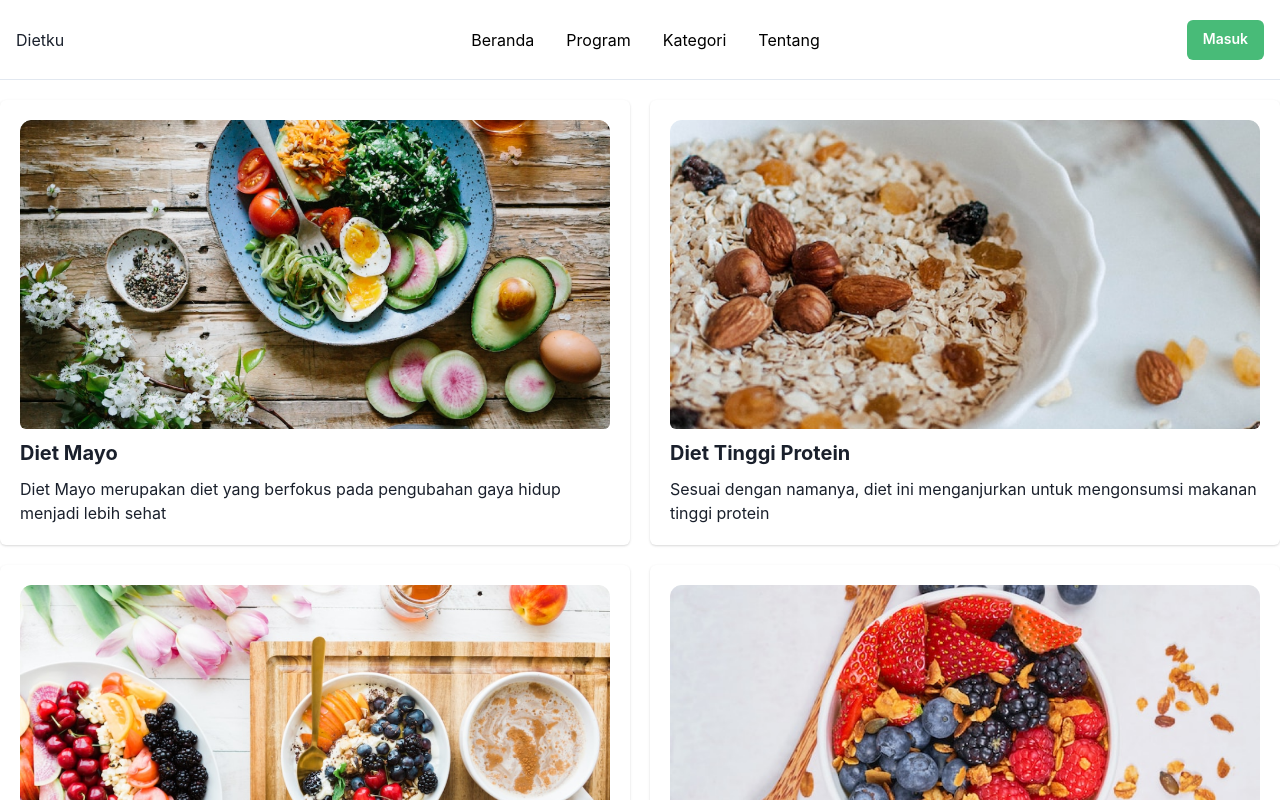
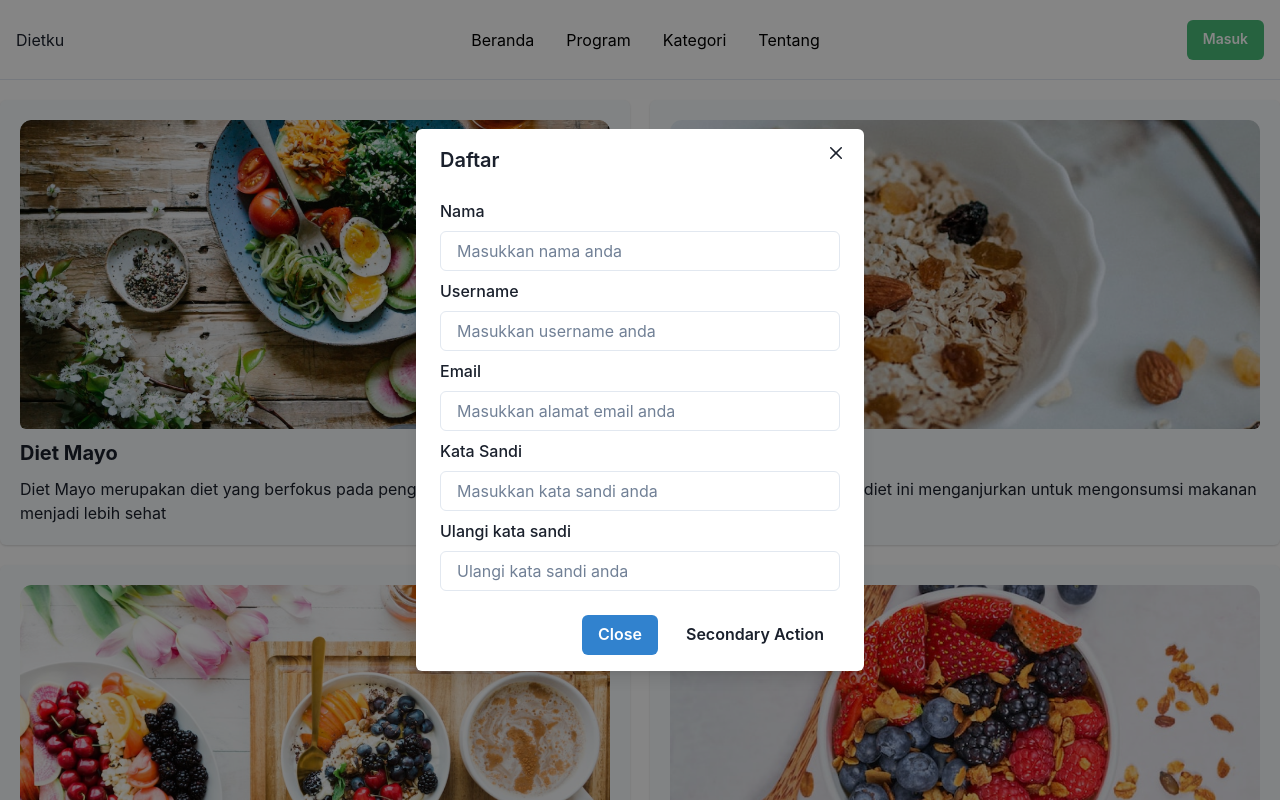
Before and after one commit to AndikaBayuS/dietku-frontend, a Next.js app: page /program in a window 1280 px wide. Both pictures are taken after a click on the button "Masuk". Shown: the top 800 px of the page. Built offline with nearby package versions, Linux system fonts and the light colour scheme.

Commit message:
feat: modal

```diff
--- a/components/Navbar/Navbar.jsx
+++ b/components/Navbar/Navbar.jsx
@@ -10,21 +10,26 @@ import {
   Link,
   Popover,
   PopoverTrigger,
-  PopoverContent,
   useColorModeValue,
   useBreakpointValue,
   useDisclosure,
+  Modal,
+  ModalOverlay,
+  ModalContent,
+  ModalHeader,
+  ModalFooter,
+  ModalBody,
+  ModalCloseButton,
+  FormControl,
+  FormLabel,
+  Input,
+  VStack,
 } from "@chakra-ui/react";
-import {
-  HamburgerIcon,
-  CloseIcon,
-  ChevronDownIcon,
-  ChevronRightIcon,
-} from "@chakra-ui/icons";
+import { HamburgerIcon, CloseIcon, ChevronDownIcon } from "@chakra-ui/icons";
 import NextLink from "next/link";
 
 export default function Navbar() {
-  const { isOpen, onToggle } = useDisclosure();
+  const { isOpen, onToggle, onOpen, onClose } = useDisclosure();
 
   return (
     <Box>
@@ -82,6 +87,7 @@ export default function Navbar() {
             _hover={{
               bg: "green.300",
             }}
+            onClick={onOpen}
           >
             Masuk
           </Button>
@@ -98,6 +104,45 @@ export default function Navbar() {
       <Collapse in={isOpen} animateOpacity>
         <MobileNav />
       </Collapse>
+
+      <Modal isOpen={isOpen} onClose={onClose} isCentered>
+        <ModalOverlay />
+        <ModalContent>
+          <ModalHeader>Daftar</ModalHeader>
+          <ModalCloseButton />
+          <ModalBody>
+            <VStack>
+              <FormControl>
+                <FormLabel>Nama</FormLabel>
+                <Input placeholder="Masukkan nama anda" />
+              </FormControl>
+              <FormControl>
+                <FormLabel>Username</FormLabel>
+                <Input placeholder="Masukkan username anda" />
+              </FormControl>
+              <FormControl>
+                <FormLabel>Email</FormLabel>
+                <Input placeholder="Masukkan alamat email anda" />
+              </FormControl>
+              <FormControl>
+                <FormLabel>Kata Sandi</FormLabel>
+                <Input placeholder="Masukkan kata sandi anda" />
+              </FormControl>
+              <FormControl>
+                <FormLabel>Ulangi kata sandi</FormLabel>
+                <Input placeholder="Ulangi kata sandi anda" />
+              </FormControl>
+            </VStack>
+          </ModalBody>
+
+          <ModalFooter>
+            <Button colorScheme="blue" mr={3} onClick={onClose}>
+              Close
+            </Button>
+            <Button variant="ghost">Secondary Action</Button>
+          </ModalFooter>
+        </ModalContent>
+      </Modal>
     </Box>
   );
 }
--- a/pages/program.jsx
+++ b/pages/program.jsx
@@ -14,7 +14,7 @@ export default function Program() {
     <Box maxW={"container.xl"} mx={"auto"} mt={5}>
       <SimpleGrid columns={2} alignItems={"center"} gap={5}>
         {dietCategory.map((diet) => (
-          <Card bg={"white"} mx={"auto"}>
+          <Card bg={"gray.50"} mx={"auto"}>
             <CardBody>
               <Image src={diet.image} borderRadius={"md"} objectFit={"cover"} />
               <Heading my={3} fontSize={"xl"}>
```
